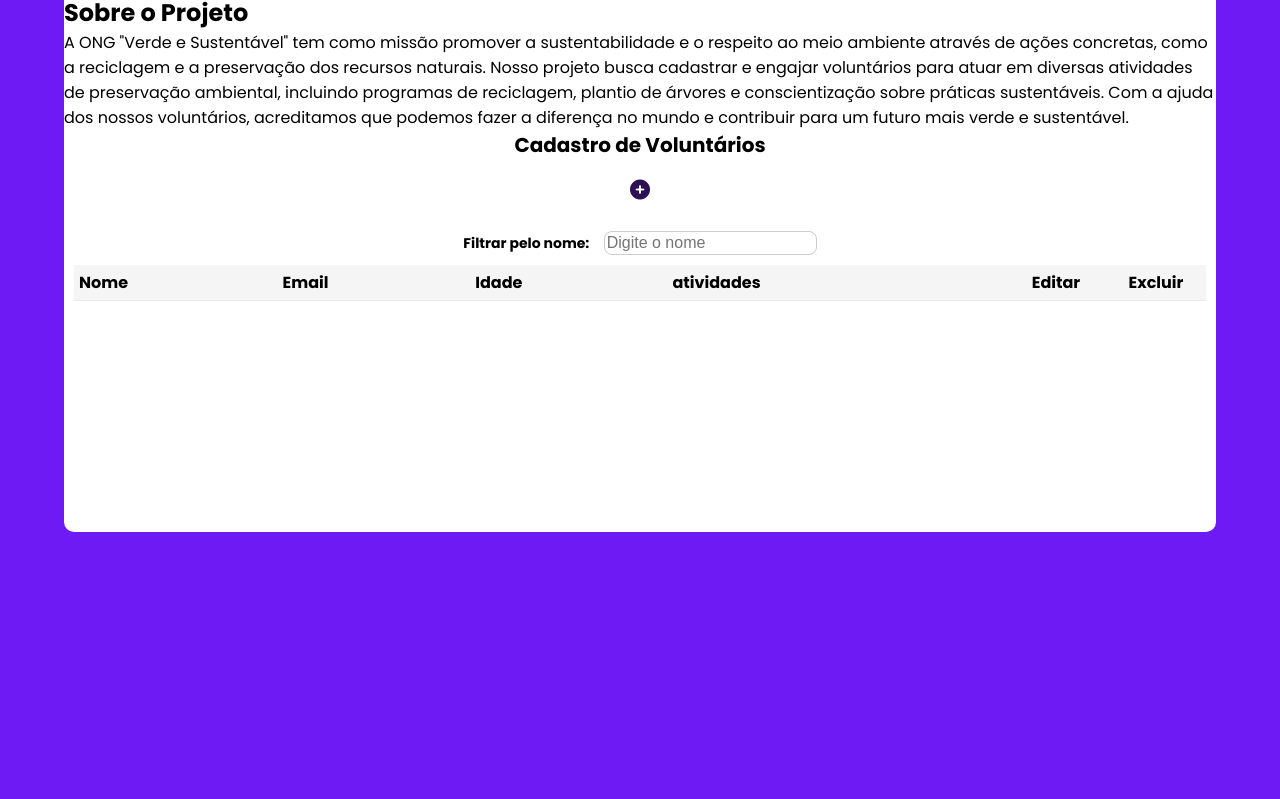
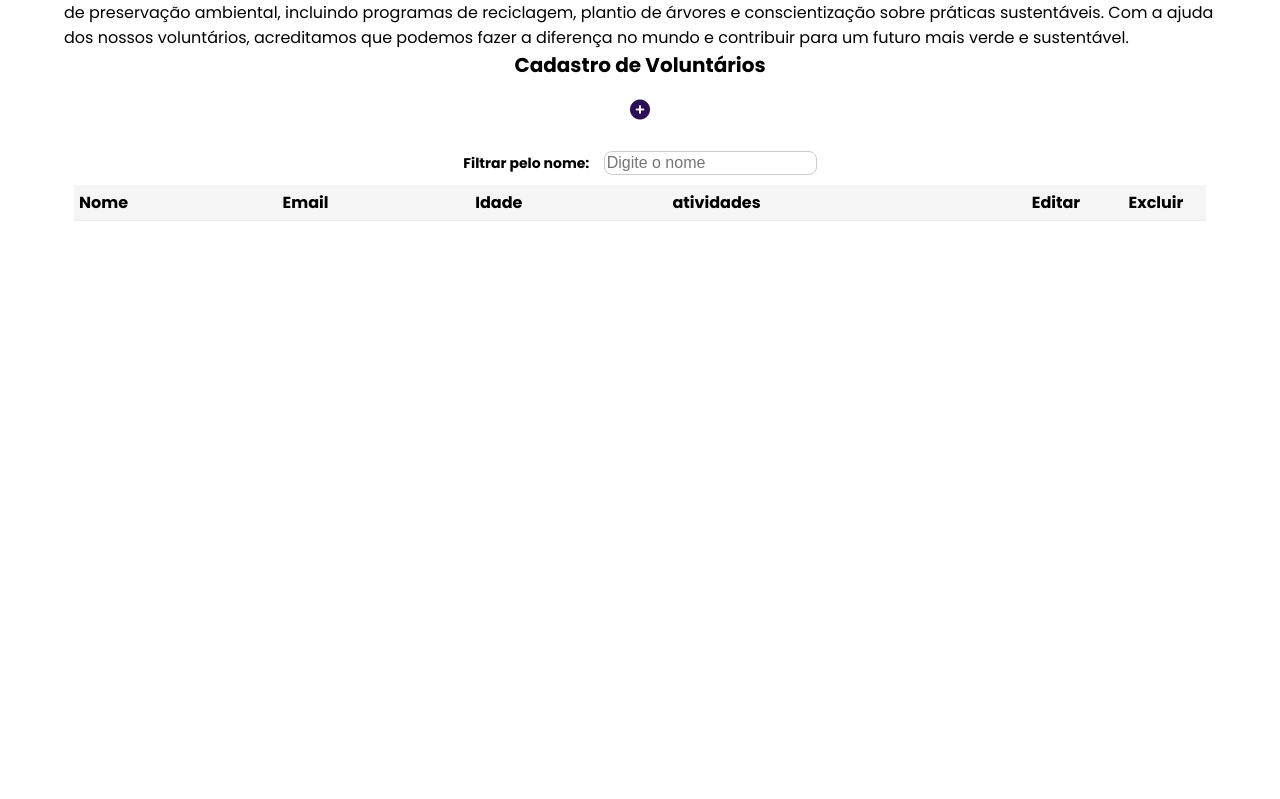
Before and after one commit to hjoao12/M2-MiniProjeto-pda-, a plain HTML site: page index.html in a window 1280 px wide. Shown: the part 188-987 px from the top of the page. Before the commit the page ends 955 px from the top, so only its background shows below. Drawn offline with Linux system fonts and the light colour scheme.

Commit message:
removendo background

```diff
--- a/assets/css/style.css
+++ b/assets/css/style.css
@@ -25,13 +25,12 @@ body {
     flex-direction: column;
     align-items: center;
     justify-content: center;
-    background-color: #6e1af5;
     font-family: 'Poppins', sans-serif;
 }
 
 .container {
     width: 90%;
-    height: 80%;
+    height: 100%;
     border-radius: 10px;
     background: white;
 }
@@ -72,7 +71,7 @@ text {
 }
 
 .filter-form input:focus {
-    border-color: #2b1055;
+    border-color: #046e57;
 }
 
 .filtered-row {
```
